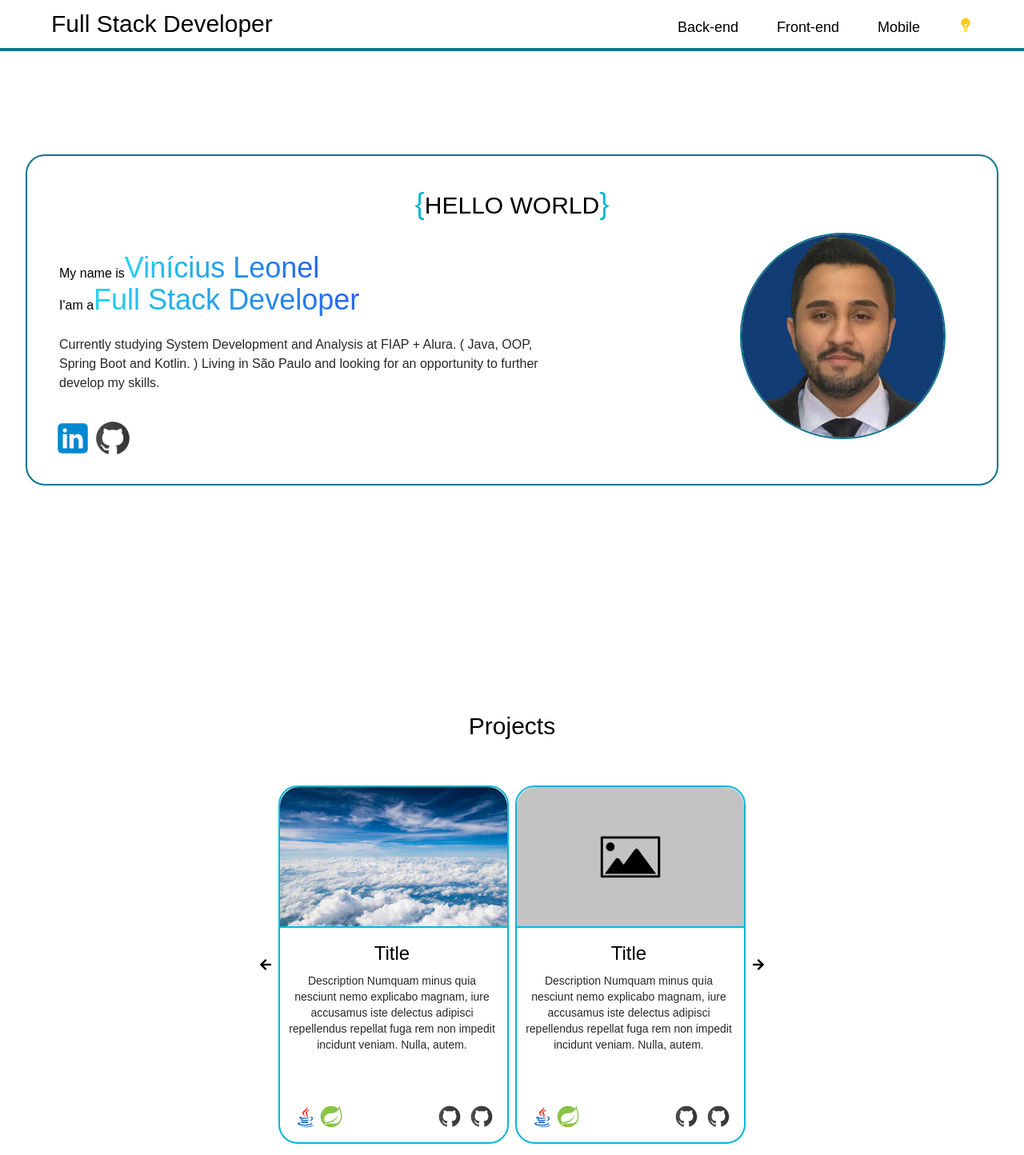
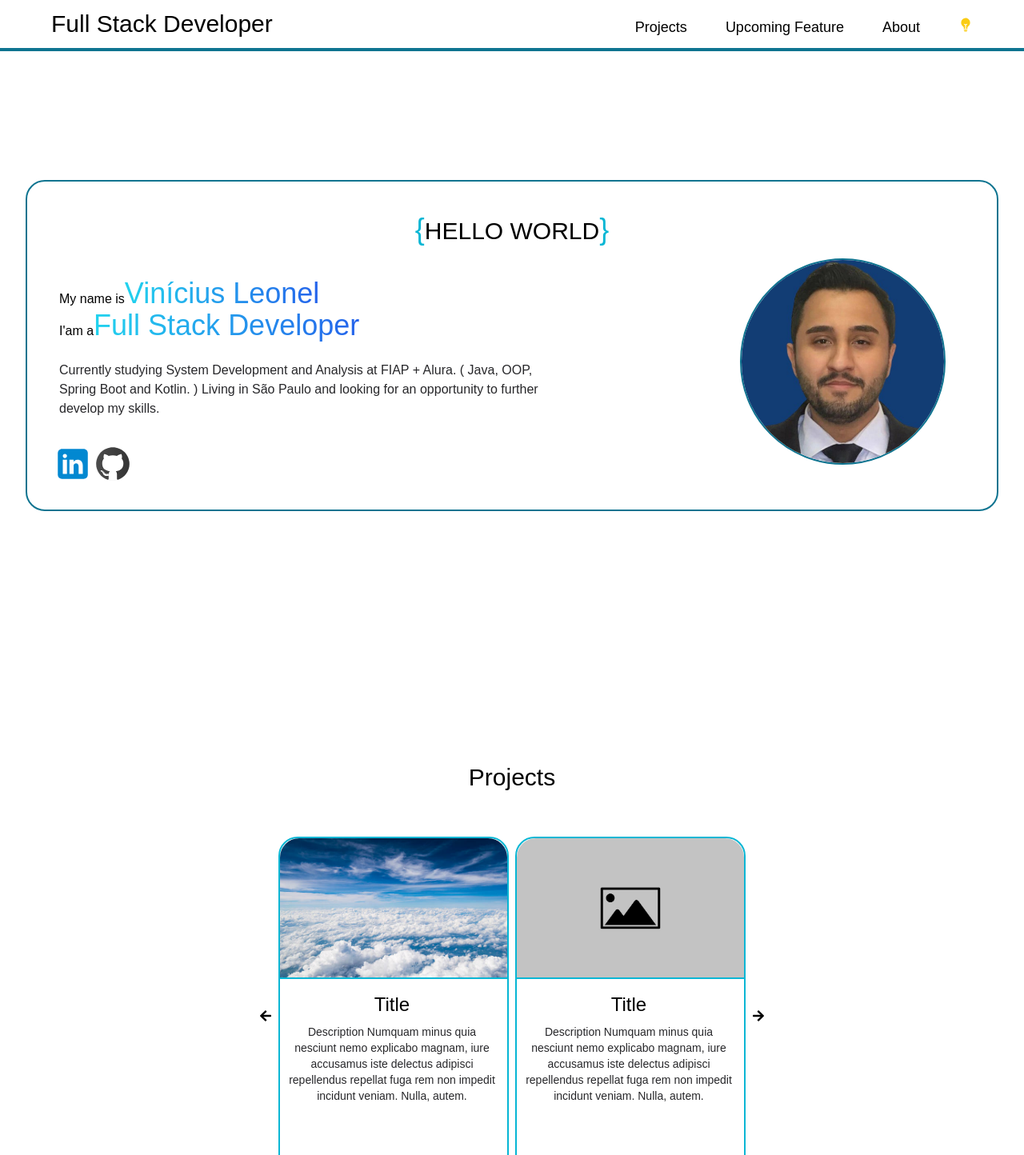
Before and after one commit to viniciusleonel/vinicius-leonel, a Next.js app: page / in a window 1280 px wide. Shown: the top 1444 px of the page at 80% size. Built offline with nearby package versions, Linux system fonts and the light colour scheme; a web font is replaced by a local one.

Commit message:
refatorando,  trocando icone do projectCard

```diff
--- a/src/app/components/About/about.tsx
+++ b/src/app/components/About/about.tsx
@@ -5,7 +5,7 @@ import { lusitana } from '@/app/ui/fonts';
 
 export default function About () {
     return (
-        <div className="mx-8 lg:mx-20 dark:bg-dark-secondary border-2 border-cyan-700 dark:border-cyan-500 rounded-3xl">
+        <div className="mt-16 mx-8 lg:mx-20 dark:bg-dark-secondary border-2 border-cyan-700 dark:border-cyan-500 rounded-3xl">
                 <div className="mt-10 text-2xl md:text-3xl flex items-center justify-center w-full">
                     <span className="text-cyan-500 text-4xl">&#123;</span>
                     <h2 className="pt-1"> HELLO WORLD </h2>
--- a/src/app/components/Nav/Nav.tsx
+++ b/src/app/components/Nav/Nav.tsx
@@ -1,9 +1,10 @@
 import { useEffect, useRef, useState } from "react";
 import { GiHamburgerMenu } from "react-icons/gi";
 import ToggleButton from "../ToggleButton/toggleButton";
+import Link from "next/link"
 
 interface NavProps {
-    title: string
+    title?: string
 }
 
 export default function Nav ({title} : NavProps) {
@@ -51,37 +52,52 @@ export default function Nav ({title} : NavProps) {
         <nav className="fixed top-0 left-0 w-full z-50 p-3 border-b-4 border-cyan-700 dark:border-b-2 dark:border-cyan-400 bg-white dark:bg-dark-primary">
             <div className="ms-3 me-3 flex justify-between items-center">
                 <GiHamburgerMenu className="md:hidden text-cyan-300 text-2xl" />
-                <h2 className="text-xl md:ps-10 sm:text-3xl">{title}</h2>
+                <h2 className="text-xl md:ps-10 sm:text-3xl">{title || "Full Stack Developer"}</h2>
                 <div ref={menuRef} className="text-lg flex gap-12 items-baseline sm:pr-10">
                     <div className="hidden md:flex" >
-                        <a onClick={listProjBack} className="hidden md:flex cursor-pointer dark:hover:text-cyan-300">Back-end</a>
-                        {backList && (
+                        <Link
+                            className="hidden md:flex cursor-pointer dark:hover:text-cyan-300"
+                            href={"/#Projects"}
+                        >Projects
+                        </Link>
+                        {/* <a href="#Projects" className="hidden md:flex cursor-pointer dark:hover:text-cyan-300">Projects</a> */}
+                        {/* {backList && (
                             <div className="flex flex-col dropdown-menu absolute ">
                                 <a href="#link1" className="dropdown-item dark:hover:text-cyan-300">Back</a>
                                 <a href="#link2" className="dropdown-item dark:hover:text-cyan-300">Link 2</a>
                                 <a href="#link3" className="dropdown-item dark:hover:text-cyan-300">Link 3</a>
                             </div>
-                        )}
+                        )}    */}
                     </div>
                     <div className="hidden md:flex">
-                        <a onClick={listProjFront} className="hidden md:flex cursor-pointer dark:hover:text-cyan-300">Front-end</a>
-                        {frontList && (
+                        <Link
+                            className="hidden md:flex cursor-pointer dark:hover:text-cyan-300"
+                            href={"/vollmed/user"}
+                            >Upcoming Feature
+                        </Link>
+                        {/* <a onClick={listProjFront} className="hidden md:flex cursor-pointer dark:hover:text-cyan-300">Front-end</a> */}
+                        {/* {frontList && (
                             <div className="flex flex-col dropdown-menu absolute ">
                                 <a href="#link1" className="dropdown-item dark:hover:text-cyan-300">Front</a>
                                 <a href="#link2" className="dropdown-item dark:hover:text-cyan-300">Link 2</a>
                                 <a href="#link3" className="dropdown-item dark:hover:text-cyan-300">Link 3</a>
                             </div>
-                        )}
+                        )} */}
                     </div>
                     <div className="hidden md:flex">
-                        <a onClick={listProjMobile} className="hidden md:flex cursor-pointer dark:hover:text-cyan-300">Mobile</a>
-                        {mobileList && (
+                        <Link
+                            className="hidden md:flex cursor-pointer dark:hover:text-cyan-300"
+                            href={"/"}
+                            >About
+                        </Link>
+                        {/* <a href="" className="hidden md:flex cursor-pointer dark:hover:text-cyan-300">Mobile</a> */}
+                        {/* {mobileList && (
                             <div className="flex flex-col dropdown-menu absolute ">
                                 <a href="/vollmed/user" className="dropdown-item dark:hover:text-cyan-300">Mobile</a>
                                 <a href="#link2" className="dropdown-item dark:hover:text-cyan-300">Link 2</a>
                                 <a href="#link3" className="dropdown-item dark:hover:text-cyan-300">Link 3</a>
                             </div>
-                        )}
+                        )} */}
                     </div>
                     <ToggleButton />
                 </div>
--- a/src/app/components/Projects/projectCard.tsx
+++ b/src/app/components/Projects/projectCard.tsx
@@ -1,7 +1,7 @@
 import Image from "next/image"
-import { lusitana } from '@/app/ui/fonts';
+import { lusitana } from '@/app/ui/fonts'
 import Link from "next/link"
-import { FaExternalLinkAlt } from "react-icons/fa";
+import { MdScreenShare } from "react-icons/md";
 
 interface ProjectCardProps {
     imgCardSrc?: string,
@@ -42,13 +42,9 @@ export default function ProjectCard ( {imgCardSrc, imgAlt, title, description, t
                         <Link
                                 href={linkSite}
                             >
-                            <Image
-                                src='/images/icons/github.svg'
-                                alt="github icon"
-                                height={50}
-                                width={40}
-                                className="w-6 sm:w-8"
-                            />
+                            <MdScreenShare
+                                className="size-6 sm:size-8 "
+                                />
                         </Link>
                         <Link
                             href={linkGitHub}
--- a/src/app/page.tsx
+++ b/src/app/page.tsx
@@ -10,9 +10,7 @@ export default function Home () {
     return (
         <>
         <nav>
-            <Nav
-                title='Full Stack Developer'
-            />
+            <Nav />
         </nav>
 
         <main>
@@ -20,7 +18,7 @@ export default function Home () {
                 <About />
             </section>
 
-            <section className="min-h-screen">
+            <section id="Projects" className="min-h-screen pt-16">
                 <ProjectCarousel />
             </section>
 
--- /dev/null
+++ b/src/app/vollmed/layout.tsx
@@ -0,0 +1,14 @@
+'use client'
+
+import Nav from "../components/Nav/Nav"
+
+export default function Layout({ children } : { children: React.ReactNode }) {
+    return (
+        <>
+            <Nav />
+            <div>
+                {children}
+            </div>
+        </>
+    )
+}
--- a/src/app/vollmed/user/page.tsx
+++ b/src/app/vollmed/user/page.tsx
@@ -48,10 +48,6 @@ export default function VollMed () {
     }
 
     return (
-        <div className="">
-            <Nav
-                title='VollMed RESTfull Java API '
-            />
         <main className="h-screen pt-8 flex flex-1 items-center justify-center mx-2 ">
             <form
                 onSubmit={handleSubmit(createUser)}
@@ -86,6 +82,5 @@ export default function VollMed () {
                 <span className=" flex flex-wrap w-full sm:max-w-xs max-w-64 text-red-600">{outPut}</span>
             </form>
         </main>
-        </div>
     )
 }
```
Also changed, not shown: public/images/icons/cursor.svg (added), public/images/icons8-default-image-96.png (deleted). Lines whose indentation alone changed are shown as unchanged.
